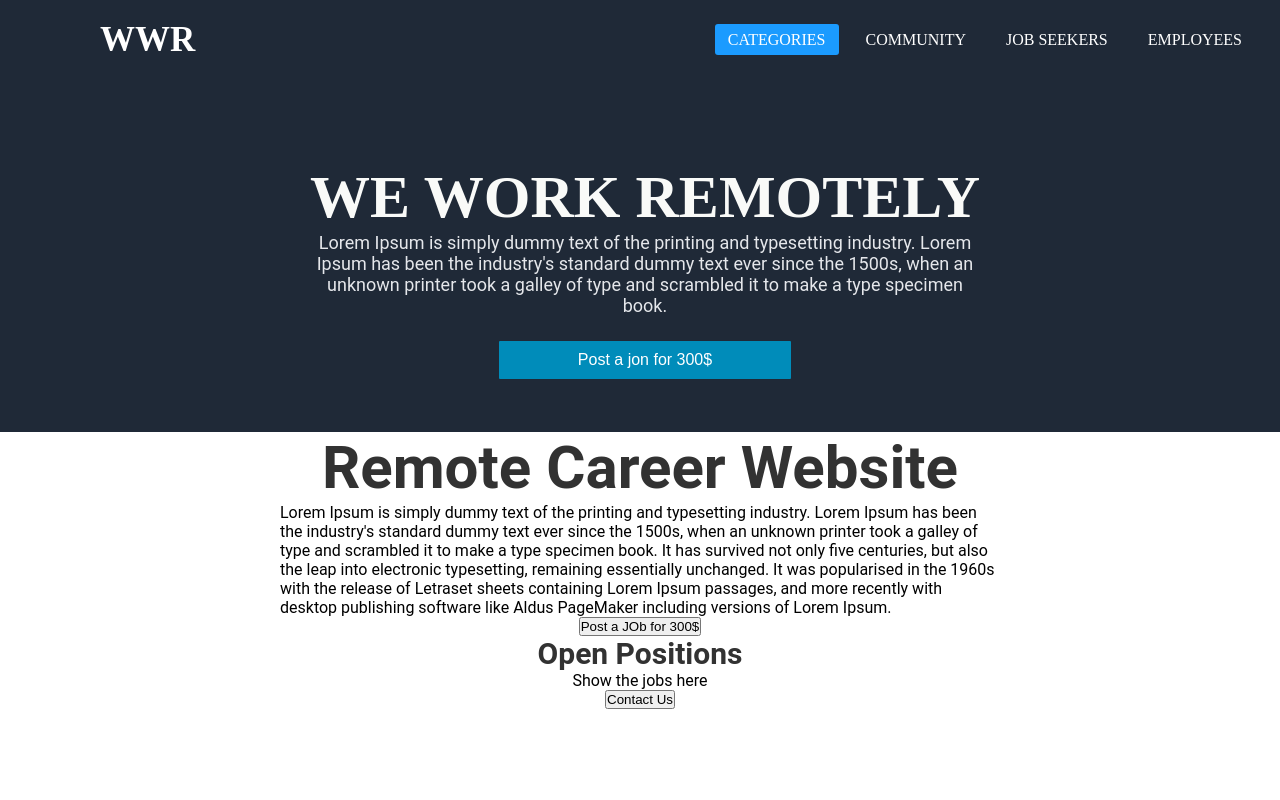
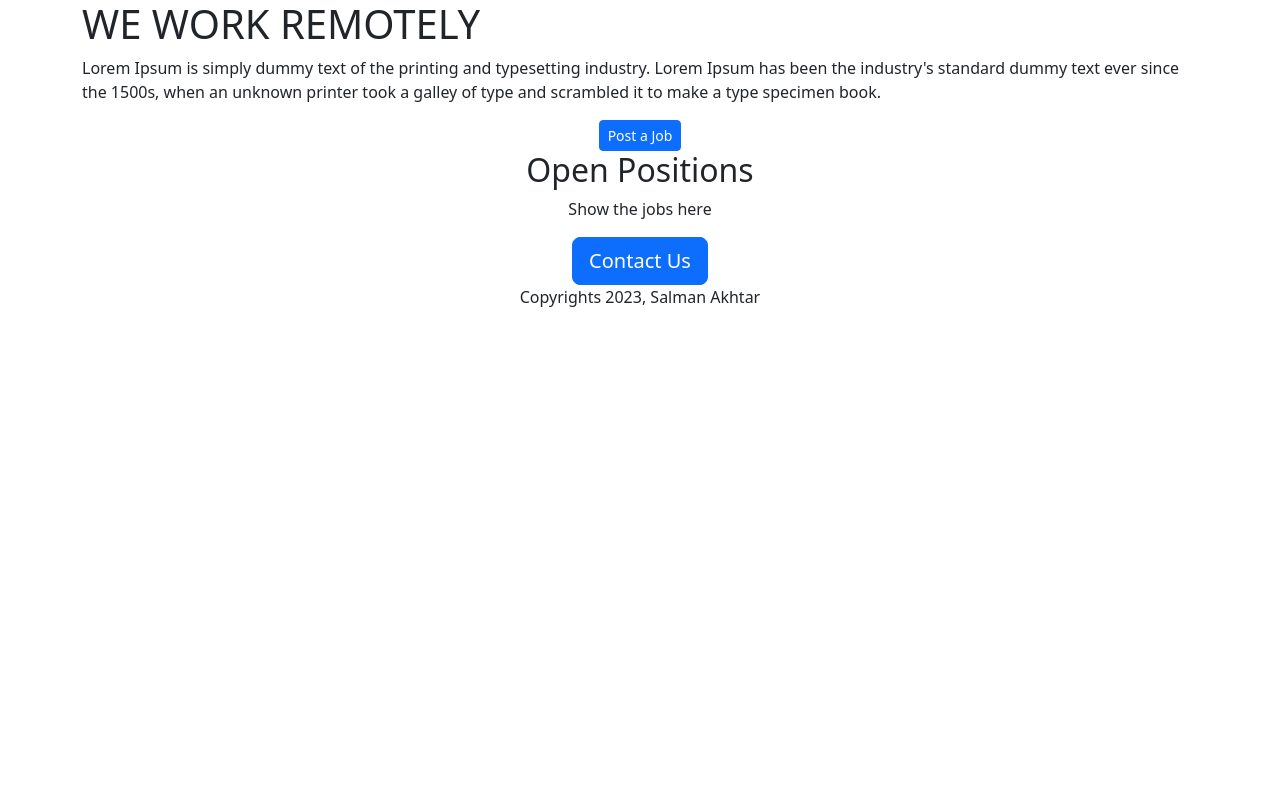
Before and after one commit to salmanakhtar57/career-website, a Flask app: page / in a window 1280 px wide. Run offline with Flask 2, Linux system fonts and the light colour scheme.

Commit message:
added bootstrap for styling

```diff
--- a/templates/home.html
+++ b/templates/home.html
@@ -1,273 +1,37 @@
 <DOCTYPE html>
 <html>
   <head>
+    <meta charset="utf-8">
+    <meta name="viewport" content="width=device-width, initial-scale=1">
+    <link href="https://cdn.jsdelivr.net/npm/bootstrap@5.3.0-alpha1/dist/css/bootstrap.min.css" rel="stylesheet" integrity="sha384-GLhlTQ8iRABdZLl6O3oVMWSktQOp6b7In1Zl3/Jr59b6EGGoI1aFkw7cmDA6j6gD" crossorigin="anonymous">
     <title>Career Website</title>
+  </head>
 
-    <style>
-      @import url("https://cdnjs.cloudflare.com/ajax/libs/font-awesome/5.15.3/css/all.min.css");
-* {
-  margin:0;
-  padding:0;
-  box-sizing: border-box;
-  text-decoration:none;
-  list-style:none;
-}
+  <body>
+    <div class="container">
+      <h1>WE WORK REMOTELY</h1>
+      <p>Lorem Ipsum is simply dummy text of the printing and typesetting industry. Lorem Ipsum has
+         been the industry's standard dummy text ever since the 1500s, when an unknown printer took
+         a galley of type and scrambled it to make a type specimen book.
+      </p>
 
-.navbar {
-  background-color: #1F2937;
-}
-nav {
-  height:80px;
-  width:100%;
-}
-label.logo {
-  color:white;
-  line-height:80px;
-  font-size: 35px;
-  padding:0 100px;
-  font-weight:bold;
-}
-nav ul {
-  float: right;
-  margin-right:20px;
-}
-nav ul li {
-  line-height:80px;
-  display:inline-block;
-  margin:0 5px;
-}
-nav ul li a {
-  text-transform:uppercase;
-  font-size: 16px;
-  color: white;
-  padding:7px 13px;
-  border-radius:3px;
-}
-a.active,a:hover {
-  background: #1b9bff;
-  transition:0.5s;
-}
-.checkbtn {
-  font-size:30px;
-  color:white;
-  float:right;
-  line-height:80px;
-  margin-right:40px;
-  cursor:pointer;
-  display:none;
-}
-#check {
-  display:none;
-}
-@media (max-width:952px) {
-  label.logo {
-    font-size:30px;
-    padding-left:50px;
-  }
-  nav ul li a {
-    font-size:16px;
-  }
-}
-@media (max-width:858px) {
-  .checkbtn {
-    display:block;
-  }
- ul {
-    position: fixed;
-    height:100vh;
-    width:100%;
-    background: #2c3e50;
-    top:80px;
-    left:-100%;
-    text-align:center;
-    transition: all .5s;
-  }
-  nav ul li {
-    display:block;
-    line-height:30px;
-    margin:50px 0;
-  }
-  nav ul li a {
-    font-size: 20px;
-  }
-  a.active,a:hover {
-    background:none;
-    color: #0082e6;
-  }
-  #check:checked ~ ul {
-    left:0;
-  }
-}
+      <div style="text-align: center;">
+      <button type="submit" class="btn btn-primary btn-sm">Post a Job</button>
 
-section .header {
-    color: white;
-    font-size: 40px;
-}
 
-  .container {
-    display: flex;
-    flex-direction: row;
-    background-color: #1F2937;
-    align-self: stretch;
-    padding: 3px 10%;
-    flex-grow: 2px;
-    align-items: center;
-  }
-  .main-message {
-    flex-wrap: wrap;
-    flex: 1;
-    margin-right: 50px;
-    width: 30em;
-    margin: 80px 20px 0 30px;
-}
+      <h2>Open Positions</h2>
+    <p>Show the jobs here</p>
 
-.main-message h1 {
-    font-size: 60px;
-    font-weight: 900 bold;
-    color: #F9FAF8;
-    text-align: center;
+    <button type="submit" class="btn btn-primary btn-lg">Contact Us</button>
 
-}
+        <p class"mt-4">Copyrights 2023, Salman Akhtar</p>
+      </div>
 
-.main-message p {
-    font-size: 18px;
-    color: #E5E7EB;
-    text-align: center;
-    text-decoration: none;
-  margin-left: 15%;
-  margin-right: 15%;
-}
-
-.main-message button {
-    background-color: #008CBA;
-    border: none;
-    color: white;
-    padding: 10px;
-    text-align: center;
-    text-decoration: bold;
-    display: inline-block;
-    font-size: 16px;
-    margin: 25px auto 50px auto;
-    cursor: pointer;
-    border-radius: 1px;
-    width: 30%;
-  }
-
-  .hero-img img {
-    object-fit: contain;
-    max-width: 600px;
-    height: 500px;
-  }
-      #header {
-        font-size: 30px;
-        font-family: Roboto;
-        font-weight: bold;
-        color: rgb(50, 50, 50);
-        text-align: center;
-      }
-      p {
-        font-family: Roboto;
-        font-weight: normal;
-      }
-      h2{
-        font-size: 30px;
-        font-family: Roboto;
-        font-weight: bold;
-        color: rgb(50, 50, 50);
-        text-align: center;
-      }
-      #container{
-        max-width: 720px;
-        margin: 0 auto;
-      }
-    </style>
-  </head>
-  <body>
-     <section>
-
-        <nav class="navbar">
-            <input type="checkbox" id="check">
-            <label for="check" class="checkbtn">
-                <i class="fas fa-bars"></i>
-            </label>
-
-            <label for="" class="logo">
-                WWR
-            </label>
-
-            <ul>
-                <li><a href="#" class="active">Categories</a></li>
-                <li><a href="#">Community</a></li>
-                <li><a href="#">Job Seekers</a></li>
-                <li><a href="#">Employees</a></li>
-            </ul>
-        </nav>
+    </div>
 
     </section>
 
-    <!-- Main Page Section -->
-    <section>
 
-        <div class="container">
-            <div class="main-message">
-                <h1>WE WORK REMOTELY</h1>
-                <p>Lorem Ipsum is simply dummy text of the printing and typesetting industry. Lorem Ipsum has been the industry's standard dummy text ever since the 1500s, when an unknown printer took a galley of type and scrambled it to make a type specimen book.
-                </p>
-              <div style="text-align: center;">
-                <button type="submit" class="signupbtn">Post a jon for 300$</button>
-                </div>
-            </div>
-
-        </div>
-
-    </section>
-
-<!--     <nav>
-      <div class="left-nav">
-        <h1>WWR</h1>
-      </div>
-
-      <div class="right-nav">
-        <div class="links">
-          <a href="#">Categories</a>
-          <a href="#">Community</a>
-          <a href="#">Job Seekers</a>
-          <a href="#">Employers</a>
-        </div>
-
-        <div class="search">
-          <i class="fa fa-search"></i>
-          <button type="submit">Submit</button>
-        </div>
-
-      </div>
-
-      <img src="">
-
-</nav> -->
-
-    <div id = "container">
-    <div id="header">
-      <h1>Remote Career Website</h1>
-    </div>
-    <p>Lorem Ipsum is simply dummy text of the printing and typesetting industry. Lorem Ipsum has been the industry's standard dummy text ever since the 1500s, when an unknown printer took a galley of type and scrambled it to make a type specimen book. It has survived not only five centuries, but also the leap into electronic typesetting, remaining essentially unchanged. It was popularised in the 1960s with the release of Letraset sheets containing Lorem Ipsum passages, and more recently with desktop publishing software like Aldus PageMaker including versions of Lorem Ipsum.
-    </p>
-
-    </div>
-
-    <div style="text-align: center;">
-      <button id="btn">Post a JOb for 300$</button>
-    </div>
-
-
-
-    <div style="text-align: center;">
-      <h2>Open Positions</h2>
-    <p>Show the jobs here</p>
-    <button>Contact Us</button>
-
-
-    </div>
 
   </body>
 </html>
```
